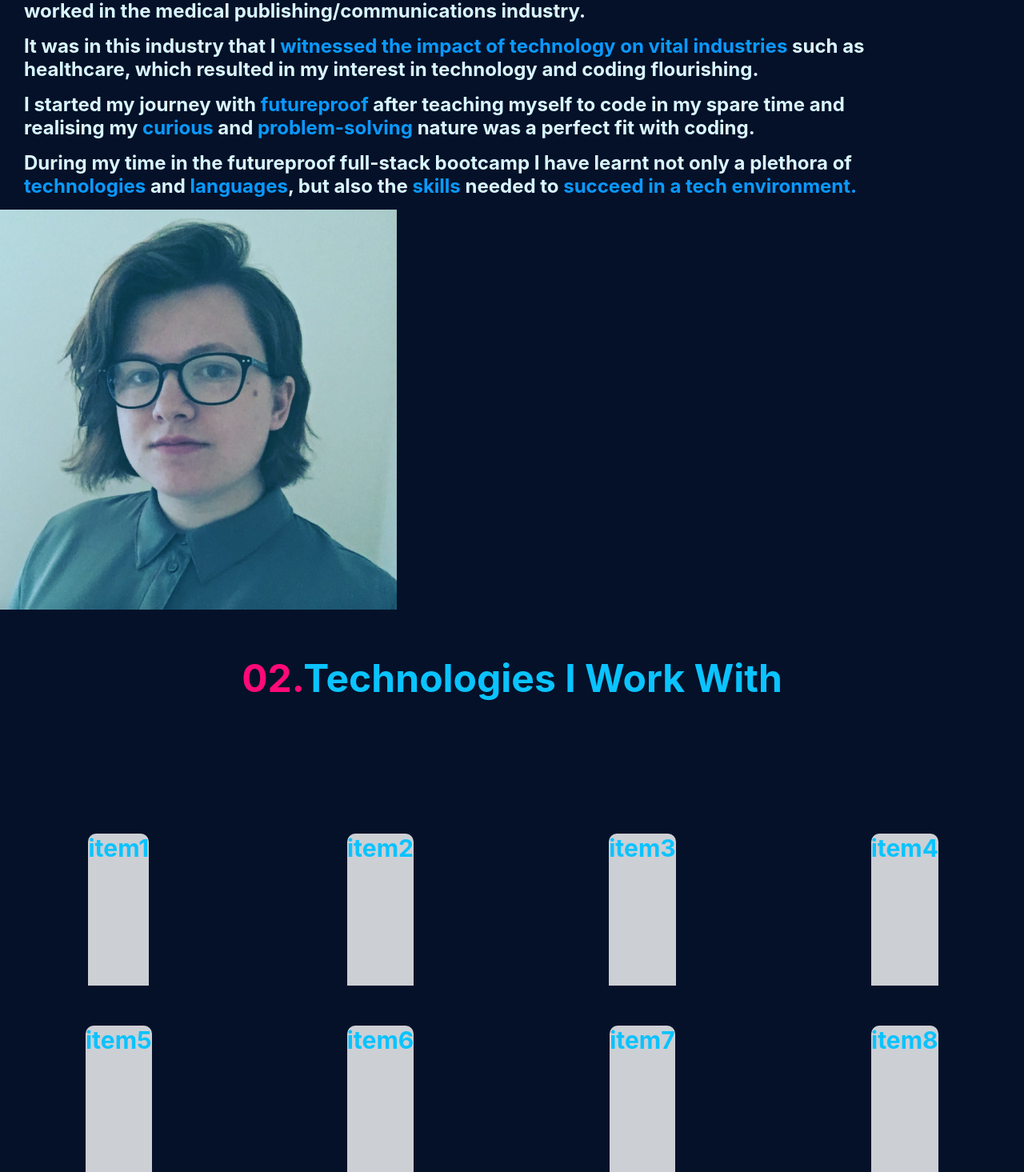
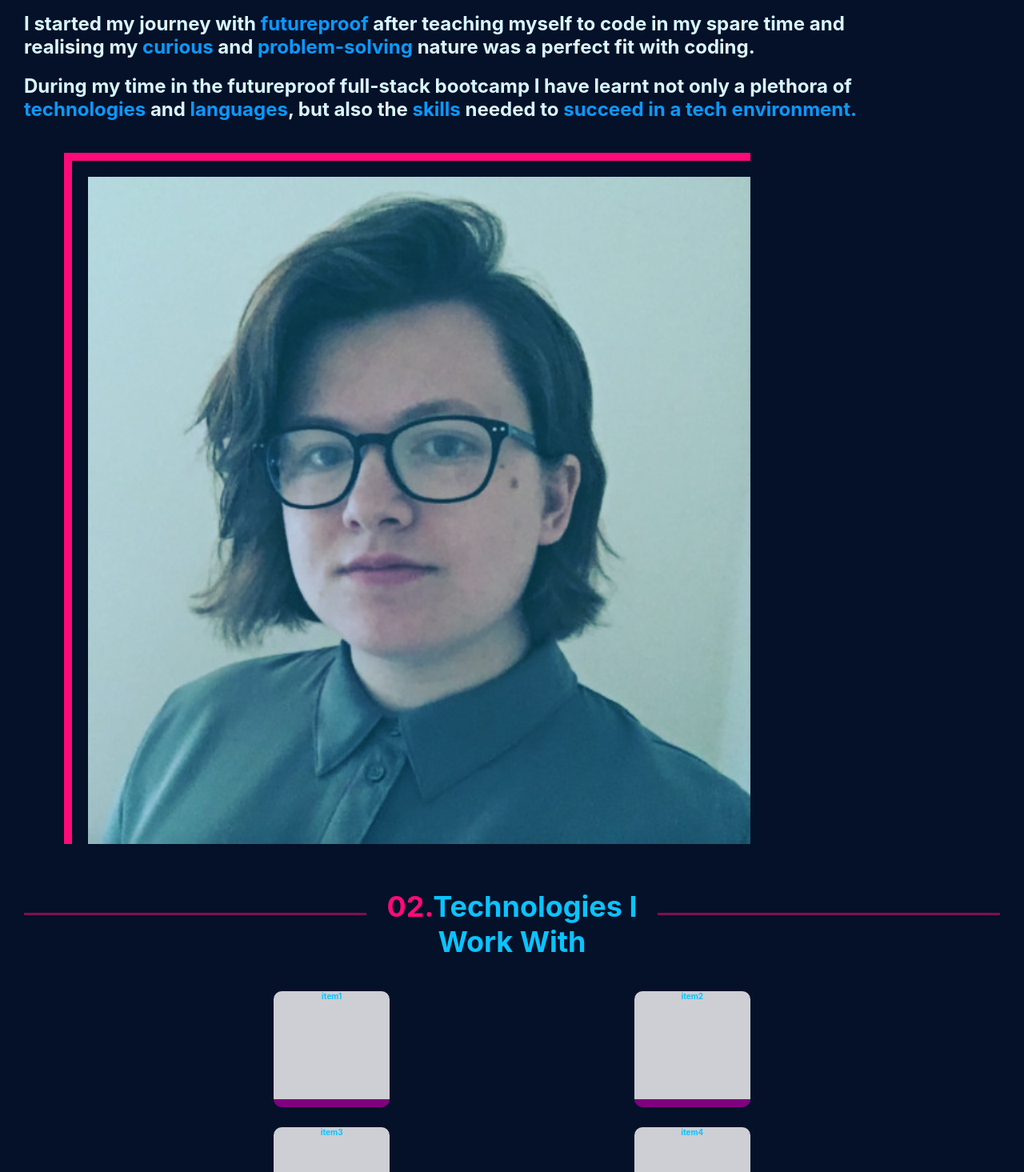
Before and after one commit to LaylaSouthcombe/Portfolio, a React (Create React App) app: page / in a window 1280 px wide. Shown: the part 845-2310 px from the top of the page at 80% size. Built offline with nearby package versions, Linux system fonts and the light colour scheme.

Commit message:
finish skills mobile styling

```diff
--- a/src/App.css
+++ b/src/App.css
@@ -166,11 +166,13 @@ h1 {
   /* margin-right: 15vw; */
   /* margin-top: 5vh; */
   object-fit: fill;
+  text-align: center;
 }
 
 #memoji {
   /* max-width: 40vh; */
-  width: 100%;
+  margin-top: 20px;
+  width: 80%;
 }
 
 .circles {
--- a/src/components/Project/style.css
+++ b/src/components/Project/style.css
@@ -1,6 +1,6 @@
-.projectDiv {
+/* .projectDiv {
     width: 70vw;
-    /* background-color: rgb(118, 156, 190); */
+    background-color: rgb(118, 156, 190);
     display: flex;
     position: relative;
     height: 310px;
@@ -18,7 +18,7 @@
 }
 
 .projectImg {
-    /* width: 560px; */
+    width: 560px;
     height: 310px;
     background-color: #D9F6FF;
     position: absolute;
@@ -37,21 +37,21 @@
 }
 
 .appType {
-    /* font-size: 24px; */
+    font-size: 24px;
     color: #D9F6FF;
     font-weight: normal;
 }
 
 .projectName {
-    /* font-size: 32px; */
+    font-size: 32px;
     color: #FF0A78;
 }
 
 .projectSummary {
-    /* width: 600px; */
+    width: 600px;
     height: 120px;
     background-color: #005592;
-    /* font-size: 26px; */
+    font-size: 26px;
     color: #D9F6FF;
     padding: 15px;
     display: flex;
@@ -77,4 +77,4 @@
     height: 40px;
     margin-left: 10px;
     margin-right: 5px;
-}
+} */
--- a/src/pages/About/style.css
+++ b/src/pages/About/style.css
@@ -4,13 +4,16 @@
     margin-top: 10vh;
 }
 
-/*
+
 .aboutImgDiv {
-    margin-left: 195px;
-    border: 10px solid #FF0A78;
-    height: 400px;
+    /* margin-left: 195px; */
+    /* border: 10px solid #FF0A78; */
+    /* height: 400px; */
     position: relative;
-    width: 400px;
+    margin-left: 80px;
+    margin-top: 20px;
+    z-index: -1;
+    /* width: 400px; */
 }
 
 .aboutImg {
@@ -18,9 +21,9 @@
     border-left: 10px solid #FF0A78;
     padding-left: 20px;
     padding-top: 20px;
-    width: 420px;
+    width: 80%;
 }
-*/
+
 .aboutInfo {
     max-width: 90%;
 }
@@ -44,12 +47,13 @@
     height: 3px;
     margin-top: 25px;
     margin-left: 25px;
+    z-index: -1;
 }
 
 .aboutText > p {
     /* font-size: 26px; */
     color: #D9F6FF;
-    margin-bottom: 15px;
+    margin-bottom: 20px;
     margin-left: 30px;
 }
 
--- a/src/pages/Projects/style.css
+++ b/src/pages/Projects/style.css
@@ -1,4 +1,4 @@
-#projects{
+/* #projects{
     margin-top: 500px;
 }
 
@@ -17,9 +17,9 @@
     background-color: #FF0A78;
     opacity: 0.5;
     display: inline-block;
-    /* width: 42vw; */
+    width: 42vw;
     height: 3px;
-    /* margin-top: 30px; */
-    /* margin-left: 25px; */
-    /* margin-right: 15px; */
-}
+    margin-top: 30px;
+    margin-left: 25px;
+    margin-right: 15px;
+} */
--- a/src/pages/Skills/index.js
+++ b/src/pages/Skills/index.js
@@ -6,7 +6,7 @@ const Skills = () => {
        <div className="sectionDiv" id="skills">
             <div className="skillsTitle">
                 <div className="skillsLine1"></div>
-                <h2><span className="number">02.</span>Technologies I Work With</h2>
+                <h2><span className="number">02.</span>Technologies I <br/><span className="lineSplit">Work With</span></h2>
                 <div className="skillsLine2"></div>
             </div>
             <div className="skillsIcons">
--- a/src/pages/Skills/style.css
+++ b/src/pages/Skills/style.css
@@ -1,40 +1,44 @@
-#skills {
-    height: 45vh;
-    font-size: 32px;
+ #skills {
+    /* height: 10vh; */
+    font-size: 1.5em;
     font-weight: bold;
     margin-top: 50px;
+    margin-bottom: 50px;
 }
 
 .skillsTitle > h2 {
-    margin-bottom: 55px;
+     margin-bottom: 30px;
 }
 
 .skillsTitle {
     display: flex;
     justify-content: center;
     margin: 0 auto;
+    text-align: center;
 }
 
 .skillsLine1 {
     background-color: #FF0A78;
     opacity: 0.5;
     display: inline-block;
-    /* width: 15vw; */
+    flex-grow: 1;
     height: 3px;
     margin-top: 30px;
-    margin-left: 25px;
-    margin-right: 15px;
+    margin-left: 30px;
+    margin-right: 25px;
+    z-index: -1;
 }
 
 .skillsLine2 {
     background-color: #FF0A78;
     opacity: 0.5;
     display: inline-block;
-    /* width: 15vw; */
+    flex-grow: 1;
     height: 3px;
     margin-top: 30px;
-    margin-right: 15px;
+    margin-right: 30px;
     margin-left: 25px;
+    z-index: -1;
 }
 
 .item1 { grid-area: item1; }
@@ -49,33 +53,38 @@
 .skillsIcons {
   display: grid;
   grid-template-areas:
-    'item1 item2 item3 item4'
-    'item5 item6 item7 item8';
-  gap: 50px;
+    'item1 item2'
+    'item3 item4'
+    'item5 item6'
+    'item7 item8';
+  gap: 35px 25px;
   padding: 10px;
-  /* width: 70vw; */
+  width: 70%;
   margin: 0 auto;
-  margin-top: 100px;
+  /* margin-top: 50px; */
   justify-items: center;
+
 }
 
 .skillsIcons > div {
   background-color: rgba(255, 255, 255, 0.8);
   text-align: center;
-  font-size: 30px;
+  font-size: 10px;
 }
 
 .item {
-    /* width: 200px; */
-    height: 190px;
+    width: 145px;
+    height: 135px;
     border-top-left-radius: 10px;
     border-top-right-radius: 10px;
     position: relative;
+    /* margin-top: 10px; */
+    z-index: -1;
 }
 
 .bottomBorder {
     background-color: purple;
-    /* width: 200px; */
+    width: 145px;
     height: 10px;
     position: absolute;
     bottom: -10px;
```
